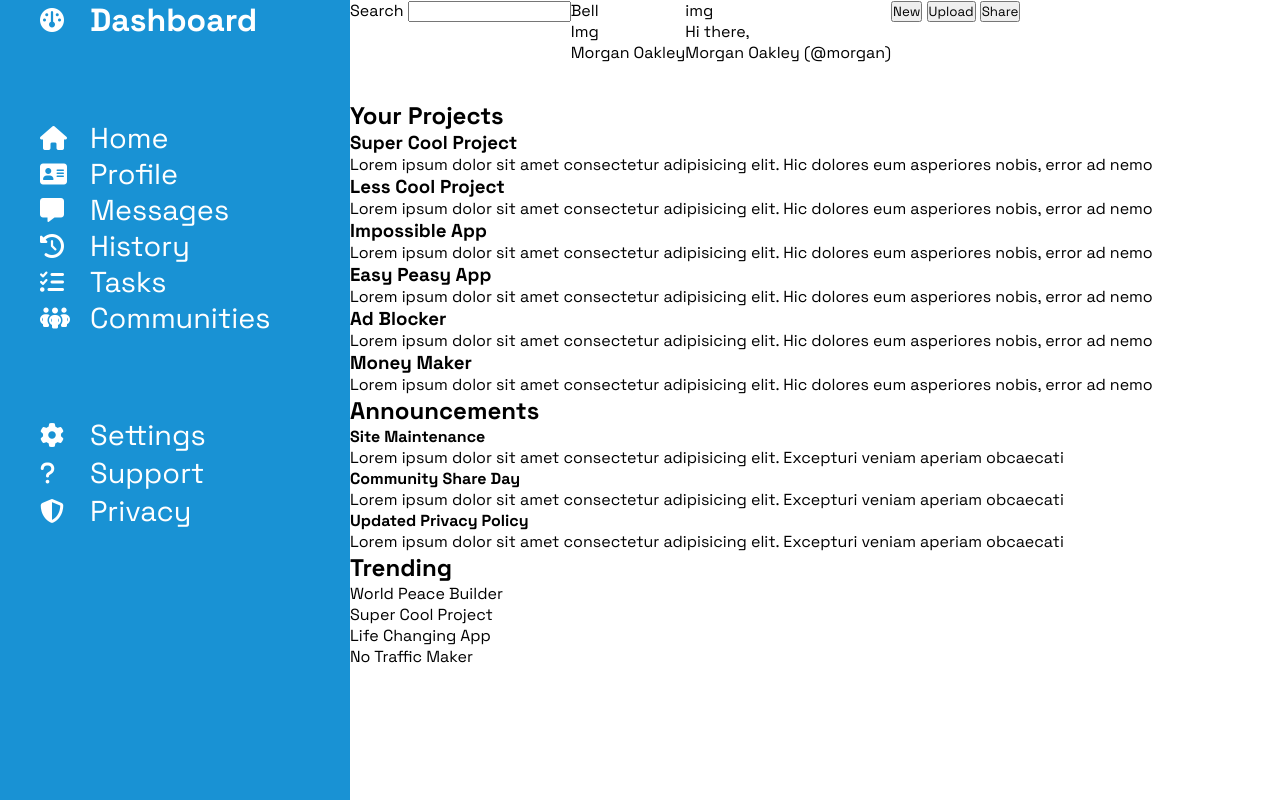
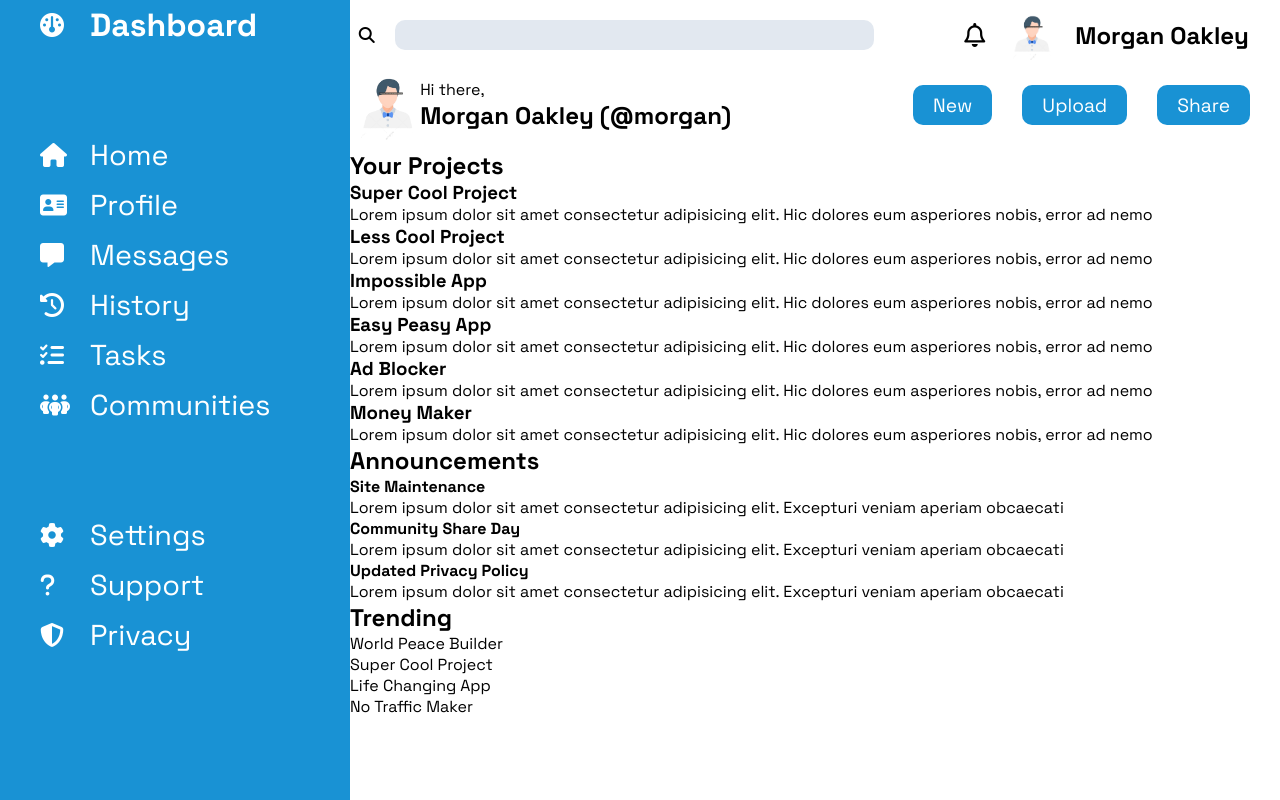
Before and after one commit to farazislam/dashboard, a plain HTML site: page index.html in a window 1280 px wide. Drawn offline with Linux system fonts and the light colour scheme; a web font is replaced by a local one.

Commit message:
Updated header area

```diff
--- a/index.html
+++ b/index.html
@@ -16,18 +16,20 @@
     <div class="website-container">
         <header class="header">
             <div class="search">
-                <label for="search">Search</label>
+                <label for="search"><i class="fa-solid fa-magnifying-glass"></i></label>
                 <input type="search" name="search" id="search">
             </div>
             <div class="notifications">
-                <p>Bell</p>
-                <p>Img</p>
-                <p>Morgan Oakley</p>
+                <i class="fa-regular fa-bell fa-xl"></i>
+                <img src="avatar.png" alt="">
+                <h2>Morgan Oakley</h2>
             </div>
             <div class="intro">
-                <p>img</p>
-                <p>Hi there,</p>
-                <p>Morgan Oakley (@morgan)</p>
+                <img src="avatar.png" alt="">
+                <div class="message">
+                    <p>Hi there,</p>
+                    <h2>Morgan Oakley (@morgan)</h2>
+                </div>
             </div>
             <div class="buttons">
                 <button>New</button>
--- a/style.css
+++ b/style.css
@@ -17,13 +17,78 @@
     'sidebar content content';
 
     grid-template-columns: minmax(200px, 350px) 3fr;
-    grid-template-rows: 100px 6fr;
+    grid-template-rows: 150px 6fr;
 }
+
+/* HEADER */
 
 .header {
     grid-area: header;
+    display: grid;
+    grid-template-columns: 3fr 1fr;
+    column-gap: 30px;
+    grid-template-rows: 70px 70px;
+}
+
+.header > div {
+}
+
+.search {
     display: flex;
+    justify-content: center;
+    align-items: center;
 }
+
+.search input {
+    margin-left: 20px;
+    width: 90%;
+    height: 30px;
+    border-radius: 10px;
+    border: none;
+    background-color: #E2E8F0;
+}
+
+.notifications {
+    display: flex;
+    justify-content: center;
+    align-items: center;
+}
+
+.notifications > * {
+    margin-left: 20px;
+}
+
+.notifications img {
+    height: 50px;
+}
+
+.intro {
+    display: flex;
+    justify-content: start;
+    align-items: center;
+}
+
+.intro img {
+    height: 70px;
+}
+
+.buttons {
+    display: flex;
+    align-items: center;
+}
+
+.buttons button {
+    margin-right: 30px;
+    border: none;
+    border-radius: 10px;
+    height: 40px;
+    padding: 0px 20px;
+    background-color: #1992D4;
+    color: white;
+    font-size: 1.2rem;
+}
+
+/* SIDEBAR */
 
 .sidebar {
     grid-area: sidebar;
@@ -38,6 +103,7 @@
 .sidebar-title, .sidebar-firstgroup, .sidebar-secondgroup {
     display: grid;
     grid-template-columns: 40px 5fr;
+    grid-auto-rows: 50px;
     column-gap: 10px;
     margin-left: 40px;
     align-items: center;
```
Also changed, not shown: avatar.png (added).
